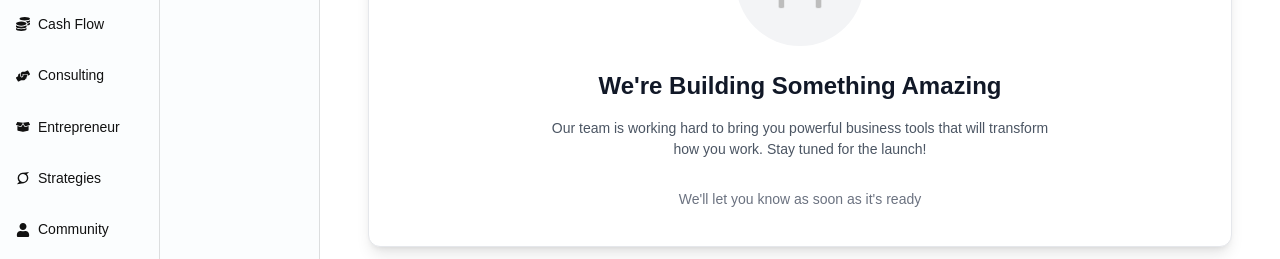
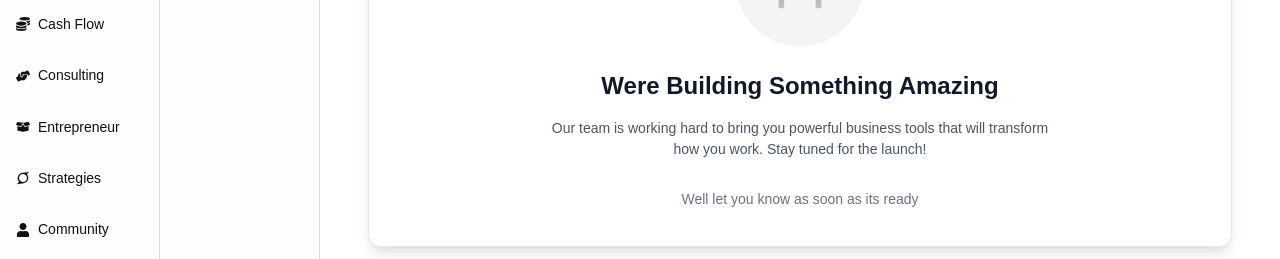
Before and after one commit to gagankishor/ideaxx, a Next.js app: page /dashboard/business-tools/equipment in a window 1280 px wide. Shown: the part 458-717 px from the top of the page. Built offline with nearby package versions, Linux system fonts and the light colour scheme; no server answers; sample sign-in values are in the browser's storage.

Commit message:
new changes

```diff
--- a/src/components/pages/BusinessTools/ToolEquipment.jsx
+++ b/src/components/pages/BusinessTools/ToolEquipment.jsx
@@ -1,6 +1,4 @@
-import React from 'react';
 
-import { Tools, Bell } from 'lucide-react';
 
 export const ToolEquipment = () => {
   return (
@@ -33,7 +31,7 @@ export const ToolEquipment = () => {
               </div>
               <div className="text-center space-y-4">
                 <h2 className="text-2xl font-semibold text-gray-900">
-                  We're Building Something Amazing
+                  Were Building Something Amazing
                 </h2>
                 <p className="text-gray-600 max-w-lg mx-auto">
                   Our team is working hard to bring you powerful business tools that will transform how you work. Stay tuned for the launch!
@@ -44,7 +42,7 @@ export const ToolEquipment = () => {
                   Get Notified
                 </button> */}
                 <p className="text-sm text-gray-500">
-                  We'll let you know as soon as it's ready
+                  Well let you know as soon as its ready
                 </p>
               </div>
             </div>
```
